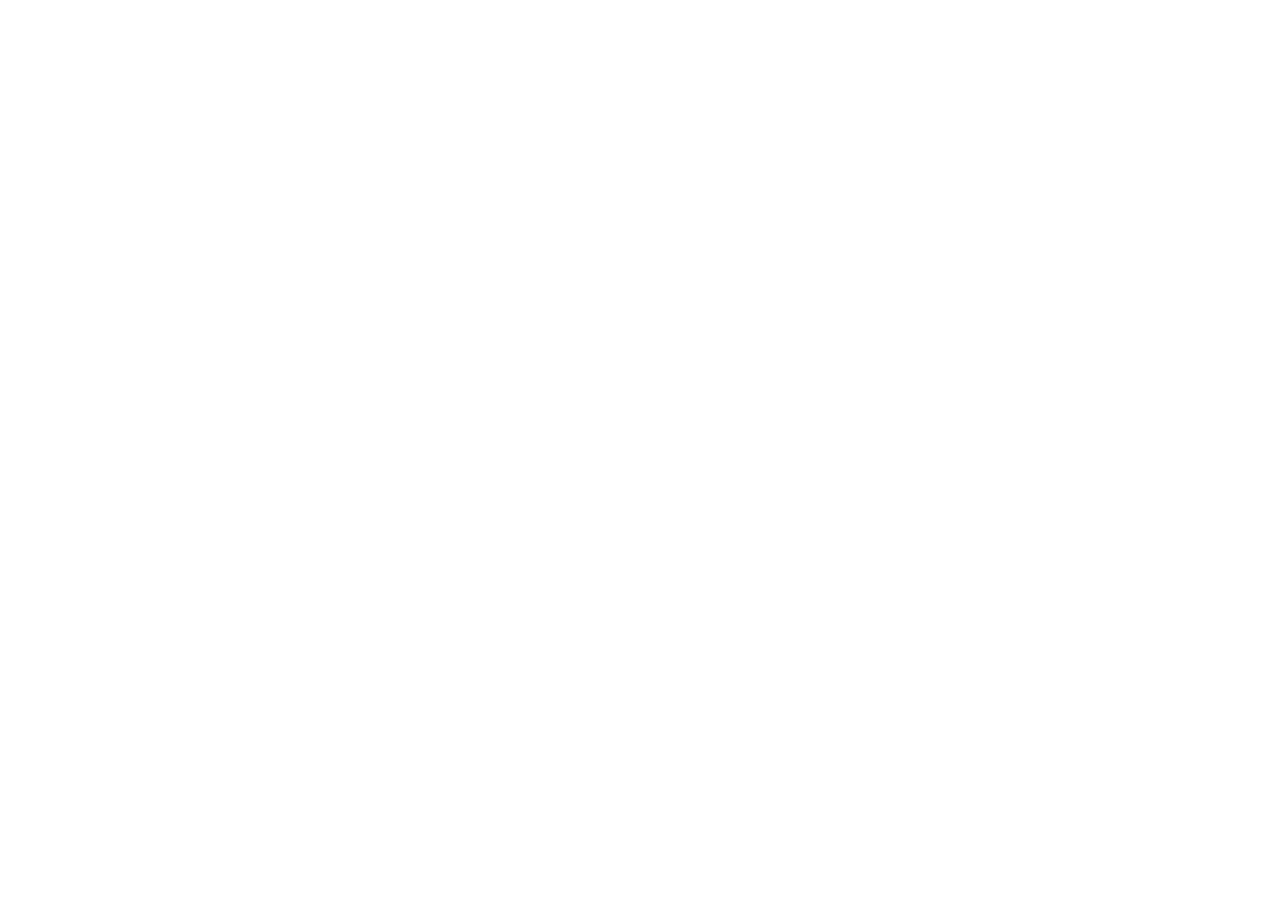
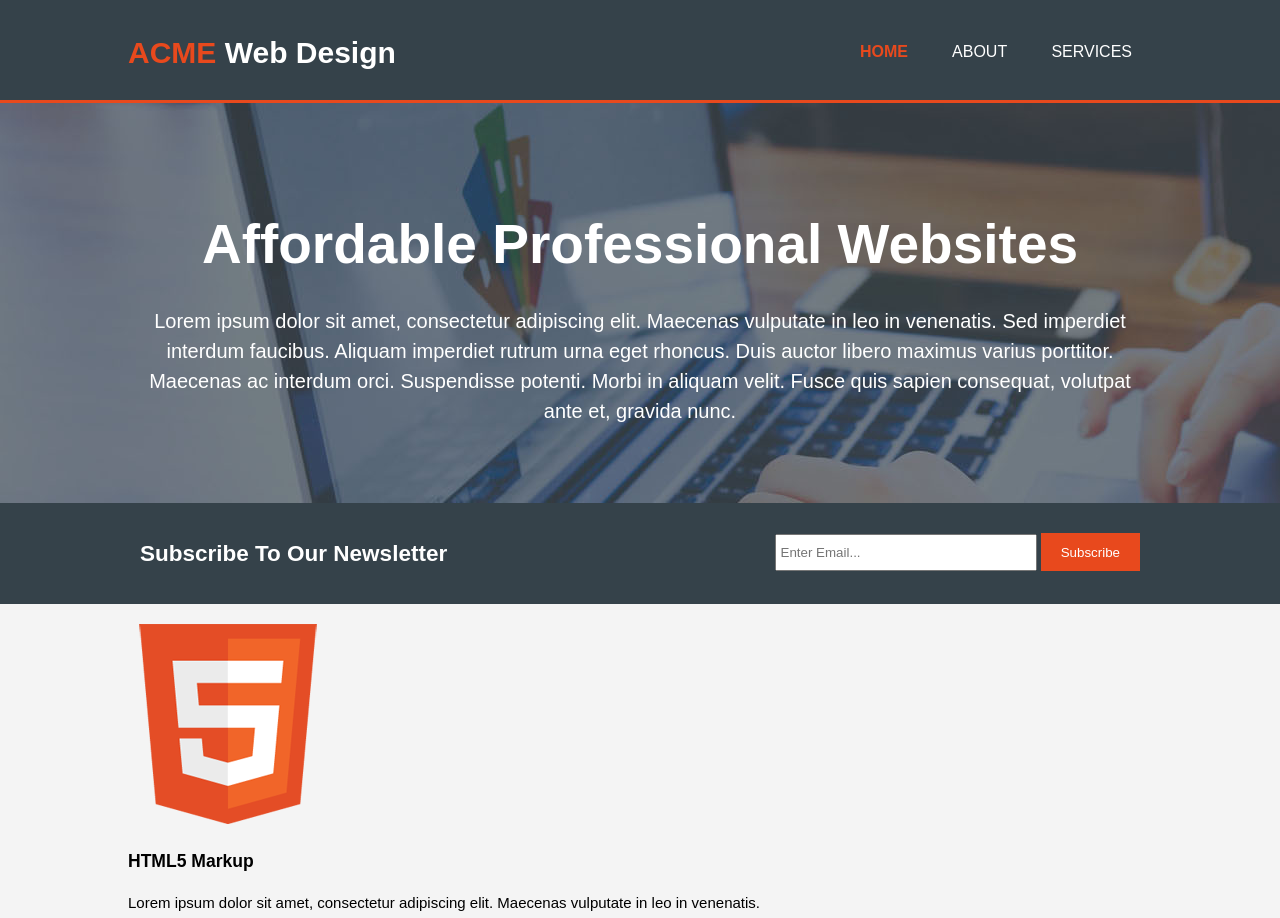
Before and after one commit to roberttdesjardins/HTML5-Responsive, a plain HTML site: page index.html in a window 1280 px wide. Shown: the top 918 px of the page. Before the commit the page ends 800 px from the top, so only its background shows below. Drawn offline with Linux system fonts and the light colour scheme.

Commit message:
Finished header, showcase, form

```diff
--- /dev/null
+++ b/css/style.css
@@ -0,0 +1,118 @@
+body {
+  font-family: Arial, Helvetica, sans-serif;
+  font-size: 15px;
+  line-height: 1.5;
+  padding: 0;
+  margin: 0;
+  background-color: #f4f4f4;
+}
+
+/* Global */
+.container {
+  width: 80%;
+  margin: auto;
+  overflow: hidden;
+}
+
+ul {
+  margin: 0;
+  padding: 0;
+}
+
+.button_1{
+  height:38px;
+  background:#e8491d;
+  border: none;
+  padding: 0 20px 0 20px;
+  color:#ffffff;
+}
+
+/* Header */
+header {
+  background: #35424a;
+  color: #ffffff;
+  padding-top: 30px;
+  min-height: 70px;
+  border-bottom: #e8491d 3px solid;
+}
+
+header a {
+  color: #ffffff;
+  text-decoration: none;
+  text-transform: uppercase;
+  font-size: 16px;
+}
+
+header li {
+  display: inline;
+  padding: 0 20px 0 20px;
+}
+
+header #branding {
+  float: left;
+}
+
+header #branding h1 {
+  margin: 0;
+}
+
+header nav {
+  float: right;
+  margin-top: 10px;
+}
+
+header .highlight,
+header .current a {
+  color: #e8491d;
+  font-weight: bold;
+}
+
+header a:hover {
+  color: #cccccc;
+  font-weight: bold;
+}
+
+/* Showcase */
+#showcase {
+  min-height: 400px;
+  background: url(../images/showcase.jpg) no-repeat 0 -400px;
+  text-align: center;
+  color: #ffffff;
+}
+
+#showcase h1 {
+  margin-top: 100px;
+  font-size: 55px;
+  margin-bottom: 10px;
+}
+
+#showcase p {
+  font-size: 20px;
+}
+
+/* Newsletter */
+#newsletter {
+  padding: 15px;
+  color: #ffffff;
+  background: #35424a;
+}
+
+#newsletter h2 {
+  float: left;
+}
+
+#newsletter form {
+  float: right;
+  margin-top: 15px;
+}
+
+#newsletter input[type="email"] {
+  padding: 4px;
+  height: 25px;
+  width: 250px;
+}
+
+/* Boxes */
+#boxes{
+  margin-top:20px;
+}
--- a/index.html
+++ b/index.html
@@ -1,12 +1,71 @@
 <!DOCTYPE html>
 <html lang="en">
+
 <head>
   <meta charset="UTF-8">
   <meta name="viewport" content="width=device-width, initial-scale=1.0">
+  <meta name="description" content="Affordable and professional web design">
+  <meta name="keywords" content="web design, affordable web design, professional web design">
+  <meta name="author" content="Robert Desjardins">
   <meta http-equiv="X-UA-Compatible" content="ie=edge">
-  <title>Document</title>
+  <title>ACME Web Design | Welcome</title>
+  <link rel="stylesheet" href="./css/style.css">
 </head>
+
 <body>
+  <header>
+    <div class="container">
+      <div id="branding">
+        <h1><span class="highlight">ACME</span> Web Design</h1>
+      </div>
+      <nav>
+        <ul>
+          <li class="current"><a href="index.html">Home</a></li>
+          <li><a href="about.html">About</a></li>
+          <li><a href="services.html">Services</a></li>
+        </ul>
+      </nav>
+    </div>
+  </header>
+  <section id="showcase">
+    <div class="container">
+      <h1>Affordable Professional Websites</h1>
+      <p>
+        Lorem ipsum dolor sit amet, consectetur adipiscing elit. Maecenas vulputate in leo in venenatis. Sed imperdiet interdum faucibus. Aliquam imperdiet rutrum urna eget rhoncus. Duis auctor libero maximus varius porttitor. Maecenas ac interdum orci. Suspendisse potenti. Morbi in aliquam velit. Fusce quis sapien consequat, volutpat ante et, gravida nunc.
+      </p>
+    </div>
+  </section>
+  <section id="newsletter">
+    <div class="container">
+      <h2>Subscribe To Our Newsletter</h2>
+      <form>
+        <input type="email" placeholder="Enter Email...">
+        <button type="submit" class="button_1">Subscribe</button>
+      </form>
+    </div>
+  </section>
+  <section id="boxes">
+    <div class="container">
+      <div class="box">
+        <img src="./images/logo_html.png" alt="html5 logo">
+        <h3>HTML5 Markup</h3>
+        <p>Lorem ipsum dolor sit amet, consectetur adipiscing elit. Maecenas vulputate in leo in venenatis.</p>
+      </div>
+      <div class="box">
+        <img src="./images/logo_css.png" alt="CSS3 logo">
+        <h3>CSS3 Styling</h3>
+        <p>Lorem ipsum dolor sit amet, consectetur adipiscing elit. Maecenas vulputate in leo in venenatis.</p>
+      </div>
+      <div class="box">
+        <img src="./images/logo_brush.png" alt="Image of a brush">
+        <h3>Graphic Design</h3>
+        <p>Lorem ipsum dolor sit amet, consectetur adipiscing elit. Maecenas vulputate in leo in venenatis.</p>
+      </div>
+    </div>
+  </section>
+  <footer>
+    <p>ACME Web Design, Copyright &copy; 2019</p>
+  </footer>
+</body>
 
-</body>
 </html>
```
